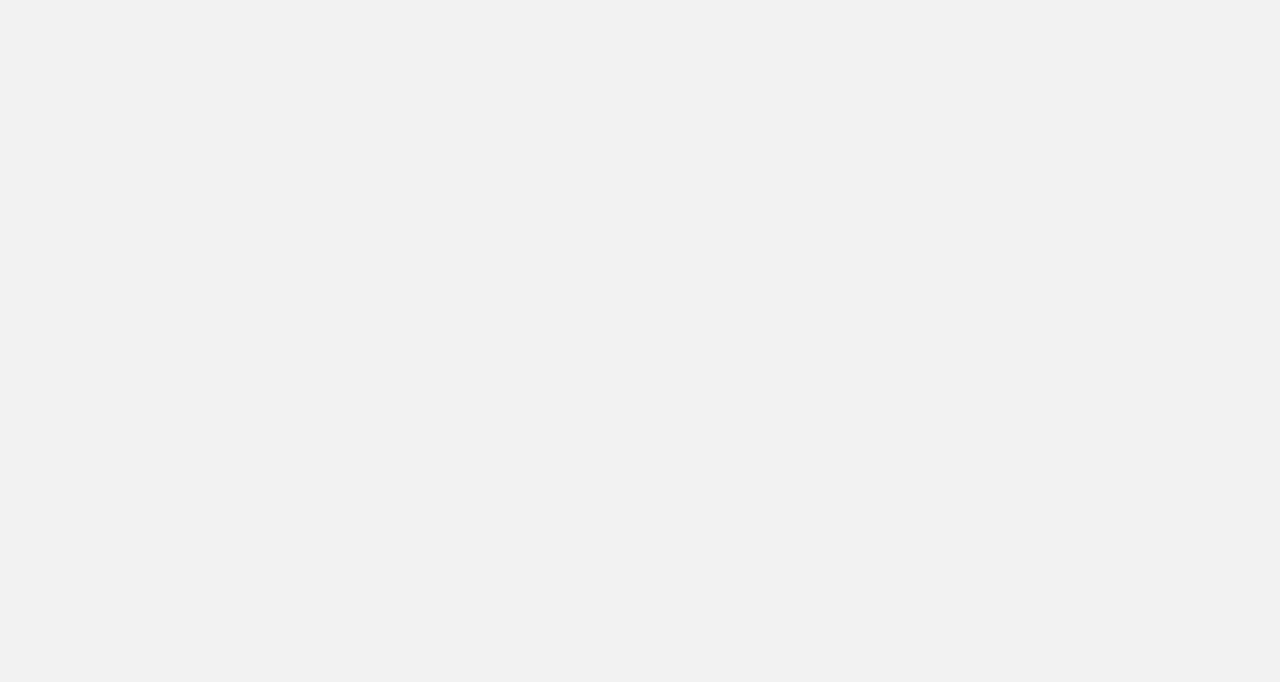
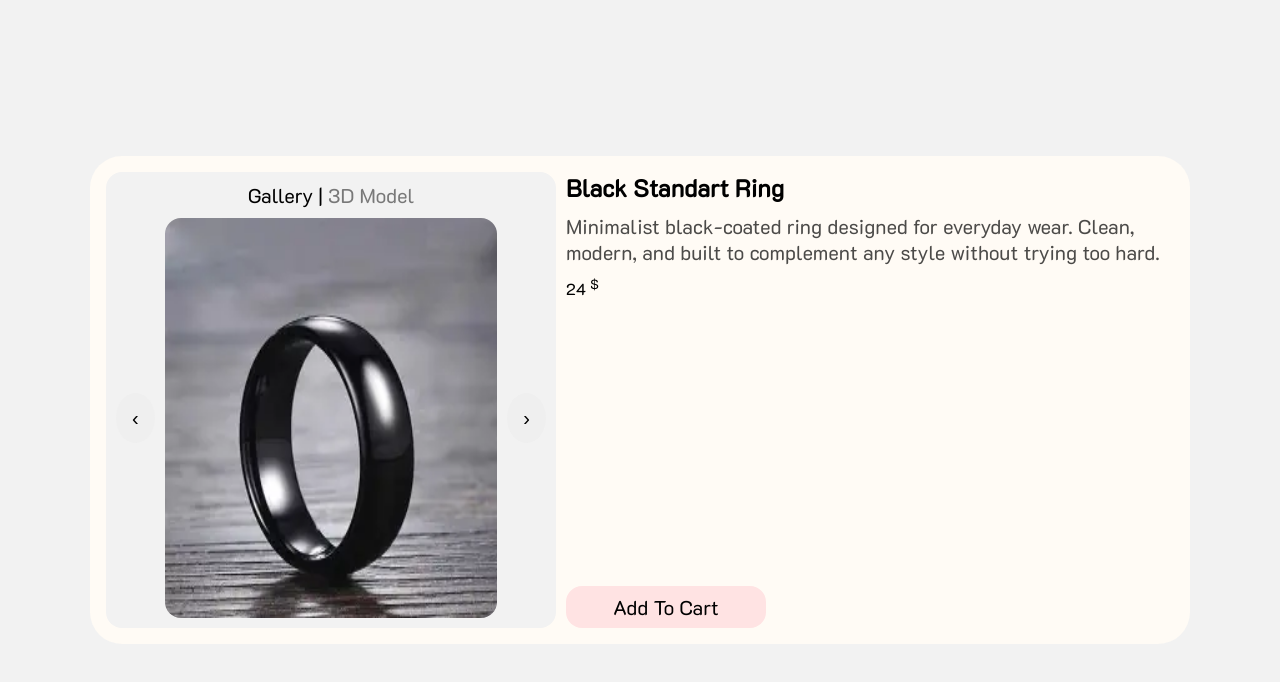
Before and after one commit to NikaKvaratskhelia/InternshipProject, an Angular app: page /details/1 in a window 1280 px wide. Shown: the top 682 px of the page. Built offline with nearby package versions, Linux system fonts and the light colour scheme.

Commit message:
added details page

```diff
--- a/src/app/components/canvas/canvas.scss
+++ b/src/app/components/canvas/canvas.scss
@@ -2,4 +2,5 @@ canvas{
     cursor: pointer;
     width: 350px;
     height: 350px;
+    border-radius: 6px;
 }
--- a/src/app/components/canvas/canvas.ts
+++ b/src/app/components/canvas/canvas.ts
@@ -1,7 +1,18 @@
 import { AfterViewInit, Component, ElementRef, ViewChild } from '@angular/core';
+import { ActivatedRoute } from '@angular/router';
 import * as THREE from 'three';
 import { OrbitControls } from 'three/examples/jsm/Addons.js';
 import { GLTFLoader } from 'three/examples/jsm/loaders/GLTFLoader.js';
+
+interface Product {
+  id: number;
+  name: string;
+  description: string;
+  price: number;
+  modelPath: string;
+  photos: string[];
+  cameraPos: number[];
+}
 
 @Component({
   selector: 'app-canvas',
@@ -11,11 +22,59 @@ import { GLTFLoader } from 'three/examples/jsm/loaders/GLTFLoader.js';
 })
 export class Canvas implements AfterViewInit {
   @ViewChild('canvasRef', { static: true }) canvasRef!: ElementRef<HTMLCanvasElement>;
+
+  public jewelry: Product[] = [
+    {
+      id: 1,
+      name: 'Black Standart Ring',
+      description:
+        'Minimalist black-coated ring designed for everyday wear. Clean, modern, and built to complement any style without trying too hard.',
+      price: 24,
+      modelPath: 'Assets/Models/basicRing.glb',
+      photos: [
+        'Assets/images/blackRing.webp',
+        'Assets/images/blackRing1.webp',
+        'Assets/images/blackRing2.webp',
+      ],
+      cameraPos: [0, 0, 50],
+    },
+    {
+      id: 2,
+      name: 'Magic Ring',
+      description:
+        'A standout ring featuring detailed engravings and gemstone highlights. Crafted to look mystical without feeling cheap or gimmicky.',
+      price: 147,
+      modelPath: 'Assets/Models/magic_ring.glb',
+      photos: [
+        'Assets/images/magicRing.webp',
+        'Assets/images/magicRing2.webp',
+        'Assets/images/magicRing3.webp',
+      ],
+      cameraPos: [0, 0, 5],
+    },
+    {
+      id: 3,
+      name: 'Pearl Necklace',
+      description:
+        'Elegant freshwater-style pearls arranged in a classic strand. Soft shine, timeless look, and perfect for elevating any outfit.',
+      price: 85,
+      modelPath: 'Assets/Models/pearlNecklace.glb',
+      photos: [
+        'Assets/images/pearlNecklace.webp',
+        'Assets/images/pearlNecklace1.webp',
+        'Assets/images/pearlNecklace2.webp',
+      ],
+      cameraPos: [50, 50, 200],
+    },
+  ];
+
+  public id: number | null = null;
   private camera!: THREE.PerspectiveCamera;
   private scene!: THREE.Scene;
   private renderer!: THREE.WebGLRenderer;
   private orbitControls!: OrbitControls;
-  public path: string = '';
+  public path: string | undefined = '';
+  public wantedProduct: Product | undefined;
 
   ngAfterViewInit(): void {
     this.setUpScene();
@@ -23,7 +82,15 @@ export class Canvas implements AfterViewInit {
     this.loadModel();
   }
 
+  constructor(private route: ActivatedRoute) {
+    const idParam = this.route.snapshot.paramMap.get('id');
+    this.id = idParam ? +idParam : null;
+    if (this.id !== null) {
+      this.wantedProduct = this.jewelry.find((j) => j.id === this.id);
+    }
 
+    this.path = this.wantedProduct?.modelPath;
+  }
 
   private setUpScene() {
     const canvas = this.canvasRef.nativeElement;
@@ -37,7 +104,6 @@ export class Canvas implements AfterViewInit {
       0.1,
       1000
     );
-    this.camera.position.set(50, 50, 80);
     this.camera.lookAt(0, 0, 0);
 
     this.renderer = new THREE.WebGLRenderer({
@@ -70,16 +136,24 @@ export class Canvas implements AfterViewInit {
     const loader = new GLTFLoader();
 
     loader.load(
-      this.path,
+      this.path || '',
 
       (gltf) => {
         const model = gltf.scene;
 
         const box = new THREE.Box3().setFromObject(model);
         const center = new THREE.Vector3();
+        model.position.set(0, 0, 0);
         box.getCenter(center);
 
         model.position.sub(center);
+        if (this.wantedProduct?.cameraPos) {
+          this.camera.position.set(
+            this.wantedProduct?.cameraPos[0],
+            this.wantedProduct?.cameraPos[1],
+            this.wantedProduct?.cameraPos[2]
+          );
+        }
 
         this.scene.add(model);
       },
--- a/src/app/components/details/details.html
+++ b/src/app/components/details/details.html
@@ -0,0 +1,35 @@
+<div class="wrapper">
+    <section>
+        <div class="gallery">
+            <div class="choose-btns">
+                <span (click)="wantedPhoto='gallery'" [ngClass]="{active:wantedPhoto=='gallery'}">Gallery</span>
+                <p>|</p>
+                <span (click)="wantedPhoto='3d'" [ngClass]="{active:wantedPhoto=='3d'}">3D Model</span>
+            </div>
+            @if(wantedPhoto === 'gallery'){
+            <div class="slider">
+
+                <button (click)="prev()" class="nav">‹</button>
+                <div class="slides">
+
+                    @for(img of wantedProduct?.photos; track $index){
+                    <img [src]="img" alt="photo" [class.active]="$index === currentIndex">
+                    }
+                </div>
+                <button (click)="next()" class="nav">›</button>
+            </div>
+
+            }@else{
+            <app-canvas></app-canvas>
+            }
+        </div>
+
+        <div class="info">
+            <h1>{{wantedProduct?.name}}</h1>
+            <p>{{wantedProduct?.description}}</p>
+            <p>{{wantedProduct?.price}} <sup>$</sup></p>
+
+            <button disabled>Add To Cart</button>
+        </div>
+    </section>
+</div>
--- a/src/app/components/details/details.scss
+++ b/src/app/components/details/details.scss
@@ -0,0 +1,139 @@
+.wrapper {
+  display: flex;
+  align-items: center;
+  justify-content: center;
+  min-height: 100vh;
+}
+
+section {
+  display: flex;
+  flex-wrap: wrap;
+  gap: 10px;
+  font-family: k2d-regular;
+  background-color: rgb(255, 251, 245);
+  max-width: 1100px;
+  width: 100%;
+  margin: auto;
+  padding: 16px;
+  border-radius: 32px;
+
+  .gallery {
+    border-radius: 16px;
+    background-color: #f2f2f2;
+    max-width: 450px;
+    width: 100%;
+    padding: 10px;
+    display: flex;
+    flex-direction: column;
+    gap: 10px;
+    align-items: center;
+
+    .choose-btns {
+      display: flex;
+      font-size: 20px;
+      gap: 5px;
+      align-items: center;
+      text-align: center;
+
+      span {
+        opacity: 0.5;
+        cursor: pointer;
+        user-select: none;
+
+        &.active {
+          opacity: 1;
+        }
+      }
+    }
+
+    .slider {
+      display: flex;
+      gap: 10px;
+      align-items: center;
+      justify-content: center;
+      min-height: 400px;
+      width: 100%;
+      max-width: 450px;
+      margin: auto;
+      overflow: hidden;
+
+      .slides {
+        position: relative;
+        height: 100%;
+        width: 100%;
+        border-radius: 16px;
+        img {
+          position: absolute;
+          border-radius: 16px;
+          height: 100%;
+          width: 100%;
+          top: 0;
+          left: 0;
+          width: 100%;
+          opacity: 0;
+          transition: opacity 0.5s ease-in-out;
+          &.active {
+            opacity: 1;
+            z-index: 1;
+          }
+        }
+      }
+
+      .nav {
+        cursor: pointer;
+        width: 50px;
+        height: 50px;
+        border-radius: 50%;
+        font-size: 20px;
+        border: none;
+
+        &:hover {
+          background-color: #b7b5b5;
+        }
+      }
+    }
+  }
+
+  .info {
+    max-width: 600px;
+    width: 100%;
+    display: flex;
+    flex-direction: column;
+    gap: 10px;
+
+    p:nth-child(2) {
+      font-size: 20px;
+      opacity: 0.7;
+    }
+
+    p:last-child {
+      font-size: 30px;
+      margin-top: 20px;
+    }
+
+    button {
+      border: none;
+      font-family: k2d-regular;
+      font-size: 20px;
+      max-width: 200px;
+      margin-top: auto;
+      display: flex;
+      align-items: center;
+      justify-content: center;
+      text-align: center;
+      padding: 8px;
+      color: #000;
+      border-radius: 16px;
+      background-color: #ffe3e3;
+      cursor: pointer;
+
+      &:hover {
+        background-color: #ef9f9f;
+      }
+
+      &:active {
+        background-color: #fb5353;
+      }
+    }
+  }
+}
--- a/src/app/components/details/details.ts
+++ b/src/app/components/details/details.ts
@@ -1,12 +1,87 @@
 import { Component } from '@angular/core';
-import { Canvas } from "../canvas/canvas";
+import { Canvas } from '../canvas/canvas';
+import { ActivatedRoute } from '@angular/router';
+import { CommonModule } from '@angular/common';
+
+interface Product {
+  id: number;
+  name: string;
+  description: string;
+  price: number;
+  modelPath: string;
+  photos: string[];
+}
 
 @Component({
   selector: 'app-details',
-  imports: [Canvas],
+  imports: [Canvas, CommonModule],
   templateUrl: './details.html',
   styleUrl: './details.scss',
 })
 export class Details {
+  public jewelry: Product[] = [
+    {
+      id: 1,
+      name: 'Black Standart Ring',
+      description:
+        'Minimalist black-coated ring designed for everyday wear. Clean, modern, and built to complement any style without trying too hard.',
+      price: 24,
+      modelPath: 'Assets/Models/basicRing.glb',
+      photos: [
+        'Assets/images/blackRing.webp',
+        'Assets/images/blackRing1.webp',
+        'Assets/images/blackRing2.webp',
+      ],
+    },
+    {
+      id: 2,
+      name: 'Magic Ring',
+      description:
+        'A standout ring featuring detailed engravings and gemstone highlights. Crafted to look mystical without feeling cheap or gimmicky.',
+      price: 147,
+      modelPath: 'Assets/Models/magic_ring.glb',
+      photos: [
+        'Assets/images/magicRing.webp',
+        'Assets/images/magicRing2.webp',
+        'Assets/images/magicRing3.webp',
+      ],
+    },
+    {
+      id: 3,
+      name: 'Pearl Necklace',
+      description:
+        'Elegant freshwater-style pearls arranged in a classic strand. Soft shine, timeless look, and perfect for elevating any outfit.',
+      price: 85,
+      modelPath: 'Assets/Models/pearlNecklace.glb',
+      photos: [
+        'Assets/images/pearlNecklace.webp',
+        'Assets/images/pearlNecklace1.webp',
+        'Assets/images/pearlNecklace2.webp',
+      ],
+    },
+  ];
 
+  public currentIndex = 0;
+  public id: number | null = null;
+  public wantedProduct: Product | undefined;
+  public wantedPhoto: 'gallery' | '3d' = 'gallery';
+
+  constructor(private route: ActivatedRoute) {
+    const idParam = this.route.snapshot.paramMap.get('id');
+    this.id = idParam ? +idParam : null;
+    if (this.id !== null) {
+      this.wantedProduct = this.jewelry.find((j) => j.id === this.id);
+    }
+  }
+
+  prev() {
+    if (!this.wantedProduct) return;
+    this.currentIndex =
+      (this.currentIndex - 1 + this.wantedProduct.photos.length) % this.wantedProduct.photos.length;
+  }
+
+  next() {
+    if (!this.wantedProduct) return;
+    this.currentIndex = (this.currentIndex + 1) % this.wantedProduct.photos.length;
+  }
 }
```
